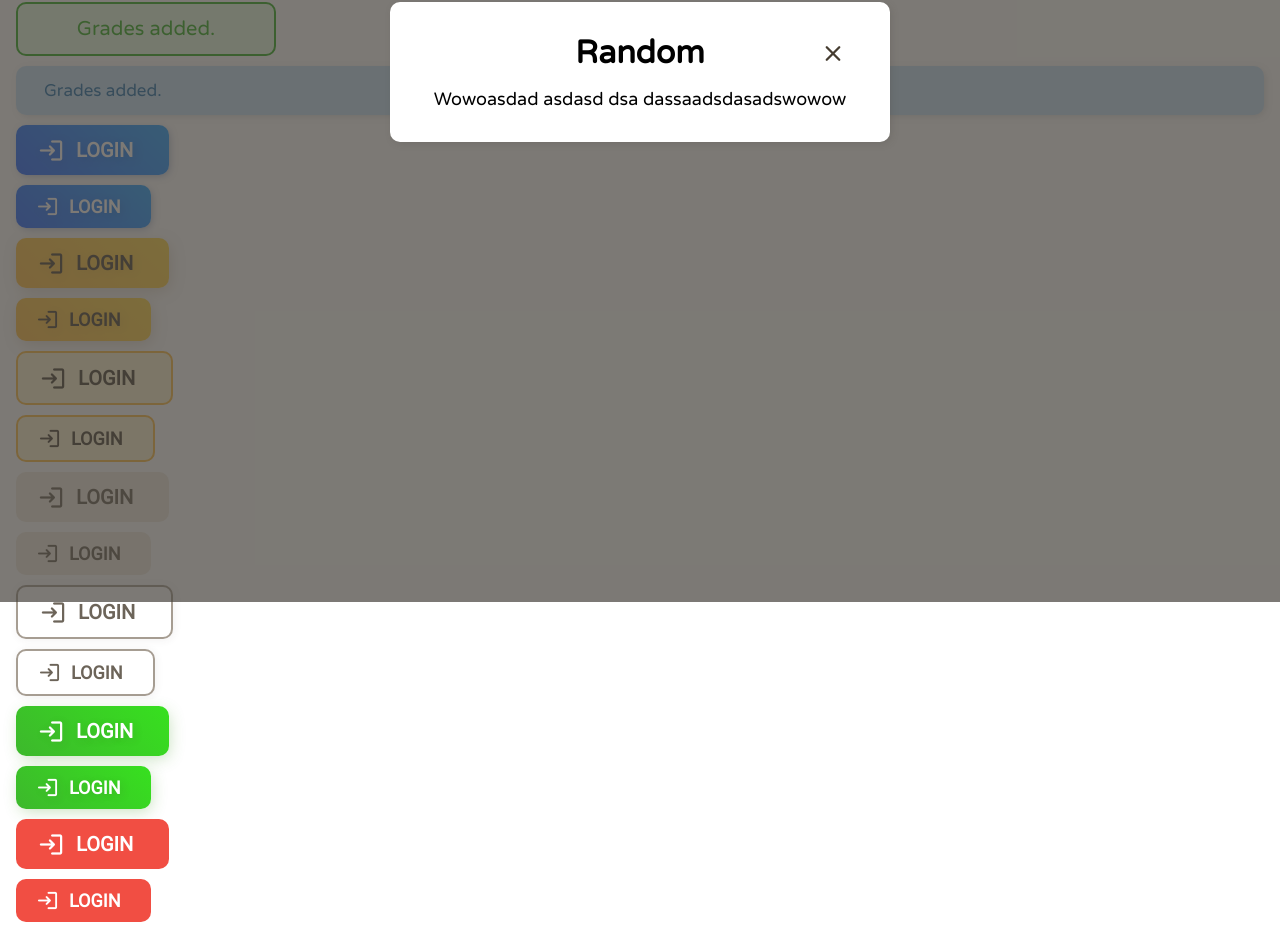
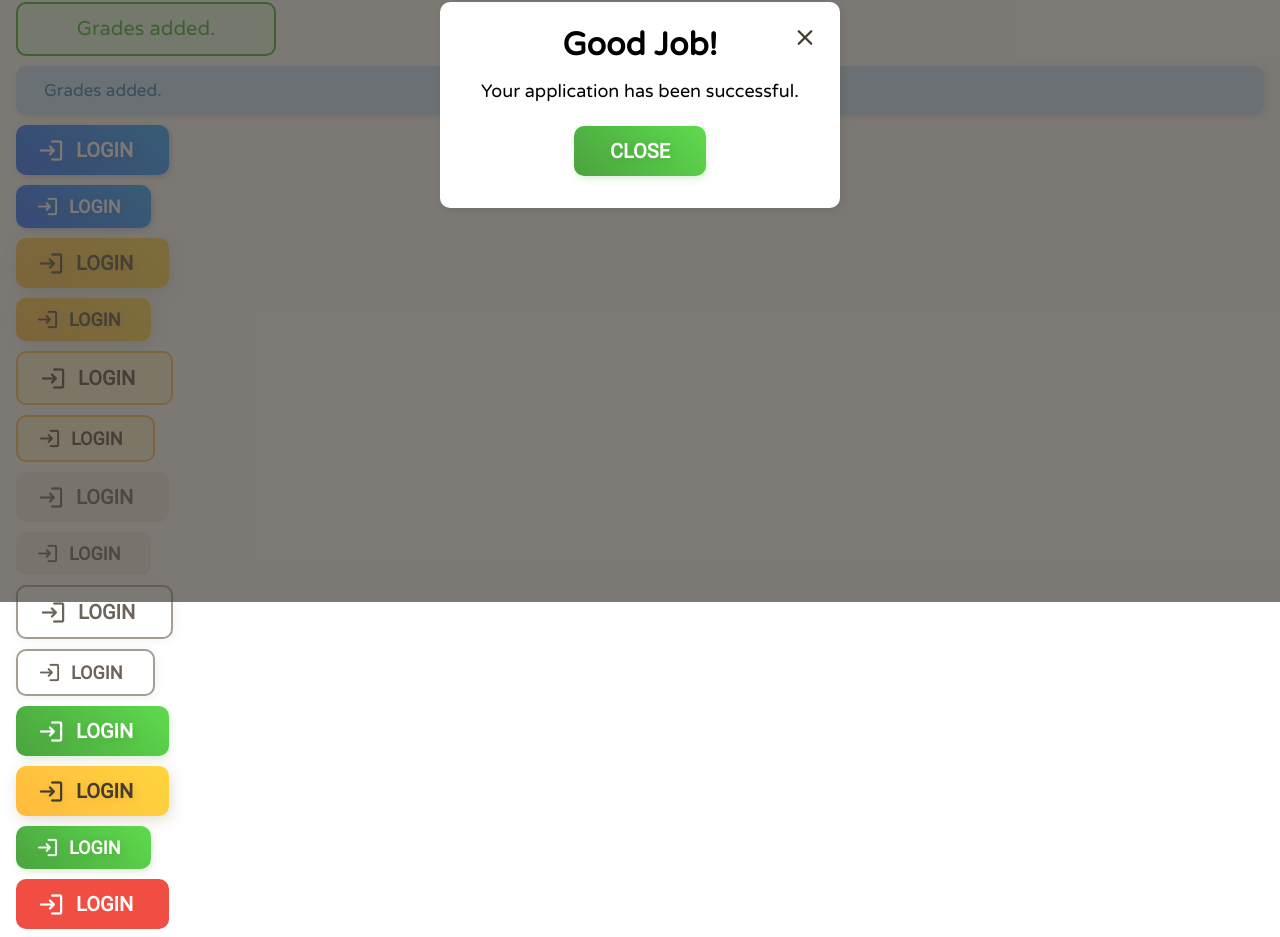
Before and after one commit to Anananas42/studento-frontend-lib, a React (Create React App) app: page / in a window 1280 px wide. Shown: the part 198-1135 px from the top of the page. Built offline with nearby package versions, Linux system fonts and the light colour scheme.

Commit message:
Modify: BtnConfirm.tsx to look better in popups

```diff
--- a/src/App.tsx
+++ b/src/App.tsx
@@ -64,12 +64,13 @@ function App() {
                 <BtnOutlineL icon={"login"} isAfter={false} onClick={() => console.log("Pressed")}>LOGIN</BtnOutlineL>
                 <BtnOutlineM icon={"login"} isAfter={false} onClick={() => console.log("Pressed")}>LOGIN</BtnOutlineM>
                 <BtnConfirmL icon={"login"} isAfter={false} onClick={() => console.log("Pressed")}>LOGIN</BtnConfirmL>
+                <BtnPrimaryL icon={"login"} isAfter={false} onClick={() => console.log("Pressed")}>LOGIN</BtnPrimaryL>
                 <BtnConfirmM icon={"login"} isAfter={false} onClick={() => console.log("Pressed")}>LOGIN</BtnConfirmM>
                 <BtnDangerL icon={"login"} isAfter={false} onClick={() => console.log("Pressed")}>LOGIN</BtnDangerL>
                 <BtnDangerM icon={"login"} isAfter={false} onClick={() => console.log("Pressed")}>LOGIN</BtnDangerM>
                 <BtnCloseL onClick={() => console.log("Pressed")}>LOGIN</BtnCloseL>
                 <BtnCloseM onClick={() => console.log("Pressed")}>LOGIN</BtnCloseM>
-                <PopupSuccess></PopupSuccess>
+                <PopupSuccess title={"Good Job!"} btnText={"close"}>Your application has been successful.</PopupSuccess>
               </div>
             </ThemeProvider>
           </StyledApp>
--- a/src/studento-library/buttons/base-components/BtnConfirmBase.tsx
+++ b/src/studento-library/buttons/base-components/BtnConfirmBase.tsx
@@ -22,7 +22,7 @@ const StyledConfirm = styled.button<IStyledBtn>`
     text-decoration: none;
     cursor: pointer;
     text-shadow: 2px 2px 8px ${ConfirmColors.txtShadow};
-    box-shadow: 2px 4px 16px -2px ${ConfirmColors.shadow};
+    box-shadow: 2px 4px 8px -2px ${ConfirmColors.shadow};
 
     :hover {
         color: ${ConfirmColors.Hover.txt};
--- a/src/studento-library/buttons/colors/CTAColors.tsx
+++ b/src/studento-library/buttons/colors/CTAColors.tsx
@@ -12,8 +12,8 @@ const CTAColors = {
         txt: "#FFF",
     },
     Active: {
-        bg1: "#1C9EFF",
-        bg2: "#2465FF",
+        bg1: "#0A53FF",
+        bg2: "#0A8DFF",
         txt: "#FFF",
     },
     Disabled: {
--- a/src/studento-library/buttons/colors/ConfirmColors.tsx
+++ b/src/studento-library/buttons/colors/ConfirmColors.tsx
@@ -1,9 +1,9 @@
 const ConfirmColors = {
-    shadow: "rgba(71, 153, 37, 0.3)",
+    shadow: "rgba(71, 153, 37, 0.22)",
     txtShadow: "rgba(69, 60, 48, 0.15)",
     Default: {
-        bg1: "#3DB82C",
-        bg2: "#37E01F",
+        bg1: "#4AA33E",
+        bg2: "#5EDB4D",
         txt: "#FFF",
     },
     Hover: {
--- a/src/studento-library/buttons/colors/DangerColors.tsx
+++ b/src/studento-library/buttons/colors/DangerColors.tsx
@@ -8,7 +8,7 @@ const DangerColors = {
         txt: "#fff",
     },
     Active: {
-        bg: "#F7392D",
+        bg: "#F03326",
         txt: "#fff",
     },
     Disabled: {
--- a/src/studento-library/popups/base-components/PopupBase.tsx
+++ b/src/studento-library/popups/base-components/PopupBase.tsx
@@ -1,4 +1,4 @@
-import { createRef, FC, ReactNode, useEffect, useState } from "react";
+import { createRef, FC, ReactNode, useEffect } from "react";
 import { useThemeContext } from "../../ThemeProvider";
 import styled from "styled-components";
 import Sidenote from '../../utilities/Sidenote';
@@ -12,6 +12,10 @@ interface IStyledOpened {
     isOpened: boolean;
 }
 
+interface IStyledPopupWrapper {
+    width?: string;
+}
+
 const StyledBackground = styled.div<IStyledOpened>`
     display: ${props => props.isOpened ? "block" : "none"};
     position: absolute;
@@ -22,13 +26,13 @@ const StyledBackground = styled.div<IStyledOpened>`
     height: 100%;
 `;
 
-const StyledPopupWrapper = styled.div`
+const StyledPopupWrapper = styled.div<IStyledPopupWrapper>`
     display: flex;
     position: absolute;
     flex-flow: column nowrap;
     gap: 16px;
     align-items: center;
-    width: 500px;
+    width: ${props => props.width ? props.width : "400px"};
     height: fit-content;
     top: 25%;
     left: 50%;
@@ -48,30 +52,33 @@ const StyledPopupContent = styled.div<IStyledPopupProps>`
     height: fit-content;
     font-size: 18px;
 
-    button:first-of-type {
+    & > button:first-of-type {
         position: absolute;
-        top: 26px;
-        right: 32px;
+        top: ${props => props.borderRadius};
+        right: ${props => props.borderRadius};
     }
 `;
 
 const StyledTitle = styled.h2`
     font-size: 32px;
+    line-height: 22px;
     margin-top: 0;
-    margin-bottom: 16px;
+    margin-bottom: 24px;
 `;
 
 interface IPopupBaseProps {
     title: string;
     sidenote?: string;
     children: ReactNode;
+    isOpened: boolean;
+    setIsOpened: React.Dispatch<React.SetStateAction<boolean>>;
+    width?: string;
 }
 
 const PopupBase:FC<IPopupBaseProps> = (props) => {
     const { borderRadius } = useThemeContext();
-    const { title, sidenote, children } = props;
+    const { title, sidenote, children, isOpened, setIsOpened } = props;
     const PopupBaseRef = createRef<any>();
-    const [isOpened, setIsOpened] = useState<boolean>(true);
 
     const checkClickOutside = (e: any) => {
         if (!PopupBaseRef.current.contains(e.target)) {
--- a/src/studento-library/popups/components/PopupSuccess.tsx
+++ b/src/studento-library/popups/components/PopupSuccess.tsx
@@ -1,10 +1,29 @@
-import { FC } from "react";
+import { FC, useState } from "react";
 import PopupBase from "../base-components/PopupBase";
+import { BtnConfirmL } from '../../buttons/components/BtnConfirm';
+import styled from "styled-components";
 
-const PopupSuccess:FC = (props) => {
+interface IPopupSuccess {
+    title: string;
+    children?: string;
+    btnText: string;
+}
+
+const StyledButton = styled.div`
+    margin-top: 24px;
+`
+
+const PopupSuccess:FC<IPopupSuccess> = (props) => {
+    const { title, children, btnText } = props;
+    const [ isOpened, setIsOpened ] = useState<boolean>(true);
 
     return (
-        <PopupBase title={"Random"}>Wowoasdad asdasd dsa dassaadsdasadswowow</PopupBase>
+        <PopupBase title={title} isOpened={isOpened} setIsOpened={setIsOpened}>
+            {children}
+            <StyledButton>
+                <BtnConfirmL onClick={() => setIsOpened(false)}>{btnText}</BtnConfirmL>
+            </StyledButton>
+        </PopupBase>
     )
 }
 
```
